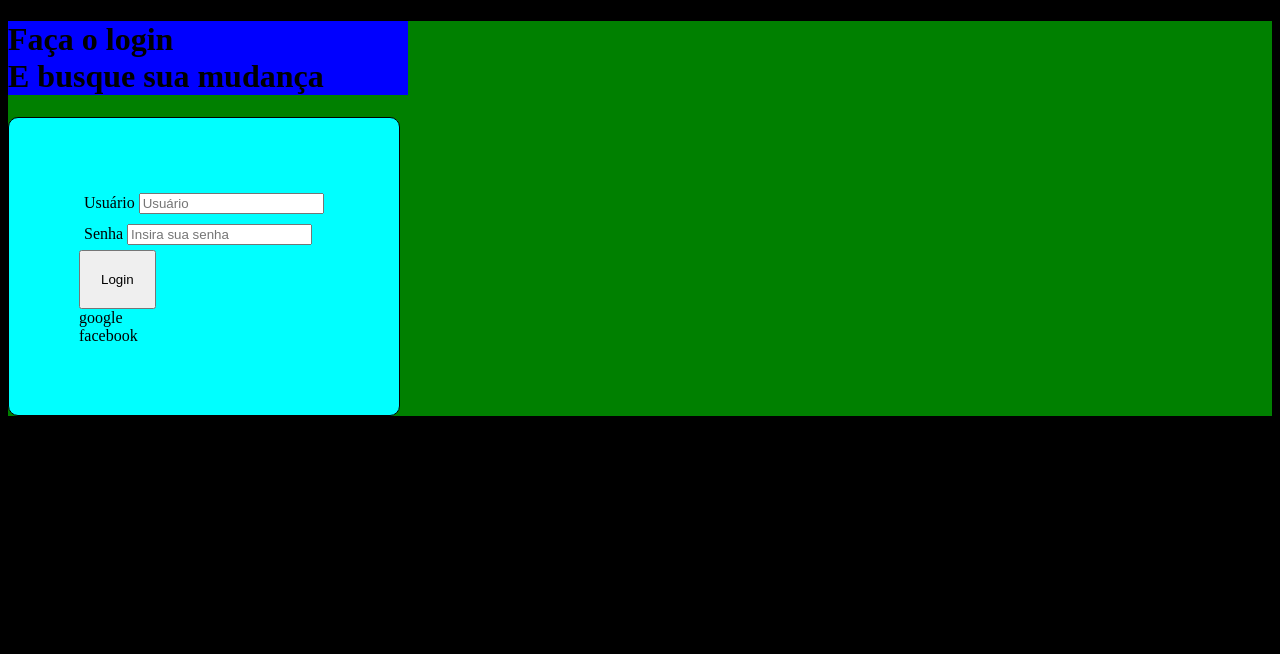
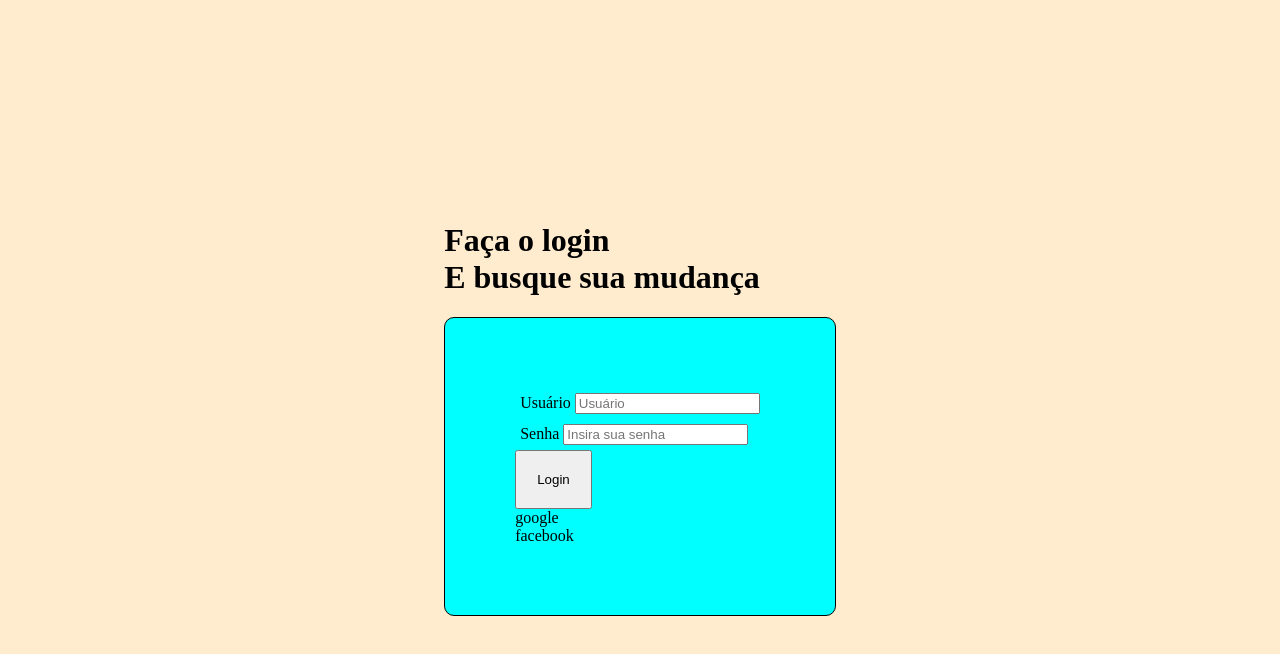
Before and after one commit to glaucorodrigo/Pagina-de-login, a plain HTML site: page index.html in a window 1280 px wide. Drawn offline with Linux system fonts and the light colour scheme.

Commit message:
Centralizando elementos

```diff
--- a/css/style.css
+++ b/css/style.css
@@ -1,16 +1,23 @@
 
 body {
-    background-color: black;
+    background-color: blanchedalmond;
+    min-height: 100vh;
+    display: flex;
+    justify-content: center;
+    align-items: center;
+
 }
 
 .main-login {
-    background-color: green;
+
 
 }
 
 .left-login {
-    background-color: blue;
-    width: 400px;
+     display: flex;
+
+
+
 }
 
 .right-login {
```
